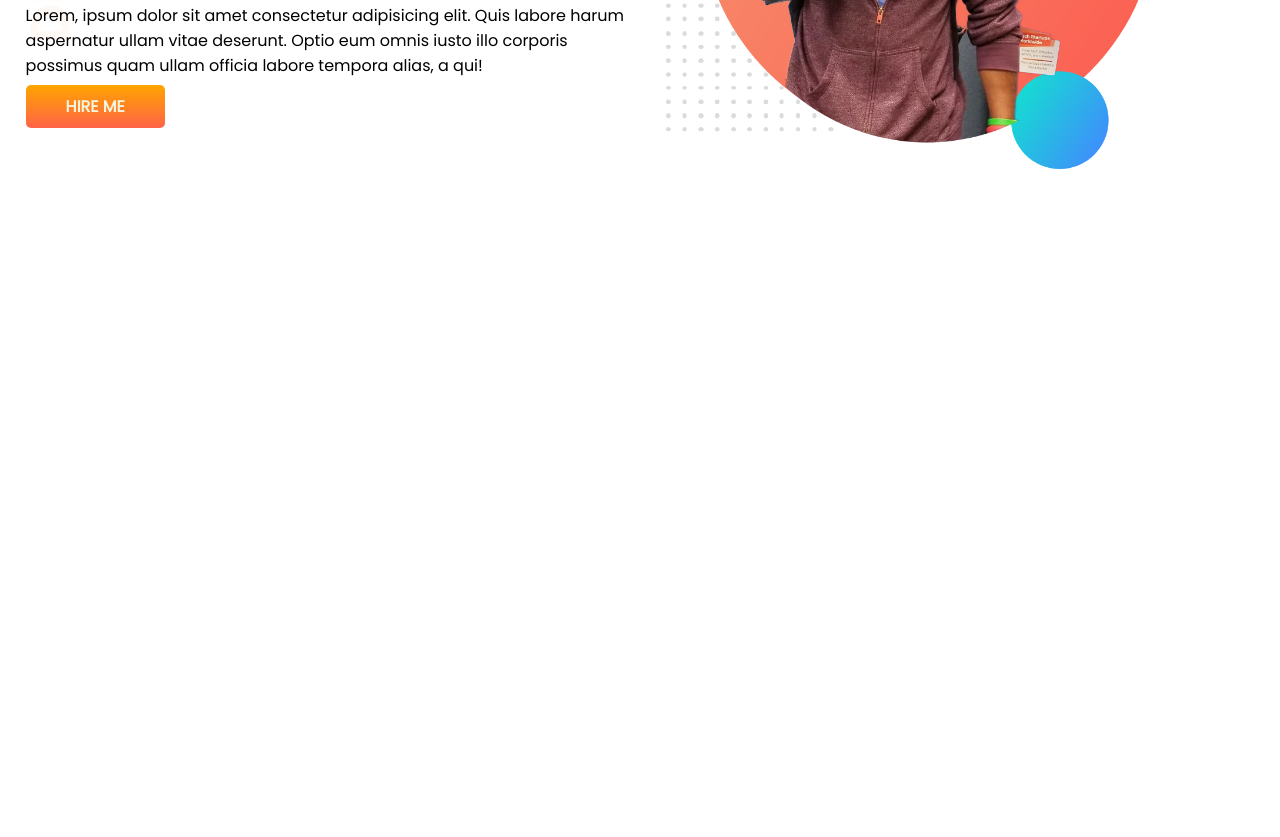
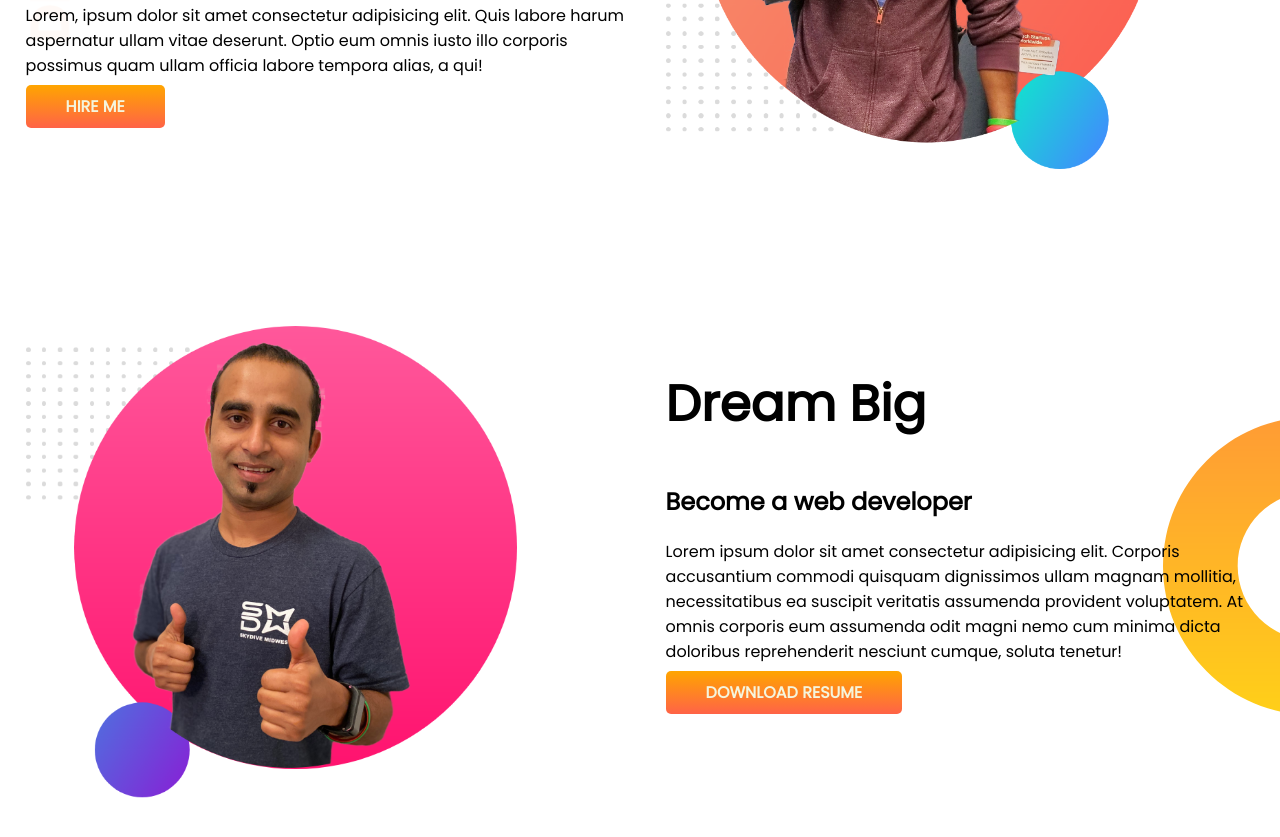
Before and after one commit to safuraparvin/Jhonkar-portfolio, a plain HTML site: page index.html in a window 1280 px wide. Shown: the part 319-1156 px from the top of the page. Before the commit the page ends 800 px from the top, so only its background shows below. Drawn offline with Linux system fonts and the light colour scheme.

Commit message:
dream added

```diff
--- a/index.html
+++ b/index.html
@@ -21,6 +21,18 @@
     </div>
     <div class="half-width"><img src="images/jhankar.png" alt=""></div>
     </section>
+    <section class="dream-big">
+        <div class="half-width">
+            <img src="images/jhankar2.png" alt="">
+        </div>
+        <div class="half-width">
+        <h1>Dream Big</h1>
+            <h2>Become a web developer</h2>
+            <p>Lorem ipsum dolor sit amet consectetur adipisicing elit. Corporis accusantium commodi quisquam dignissimos ullam magnam mollitia, necessitatibus ea suscipit veritatis assumenda provident voluptatem. At omnis corporis eum assumenda odit magni nemo cum minima dicta doloribus reprehenderit nesciunt cumque, soluta tenetur!</p>
+            <a class="link-button" target="_blank" href="">DOWNLOAD RESUME</a>
+        </div>
+
+    </section>
 
 
 
--- a/style.css
+++ b/style.css
@@ -10,6 +10,7 @@ h1{
 }
 section{
     display: flex;
+    margin-bottom:150px ;
 }
 .half-width{
     width:50% ;
@@ -30,3 +31,8 @@ section{
     background-image: url(images/top-banner.png);
     background-repeat: no-repeat;
 }
+.dream-big{
+    background-image: url(images/dream-bg.png);
+    background-repeat: no-repeat;
+    background-position:right ;
+}
```
